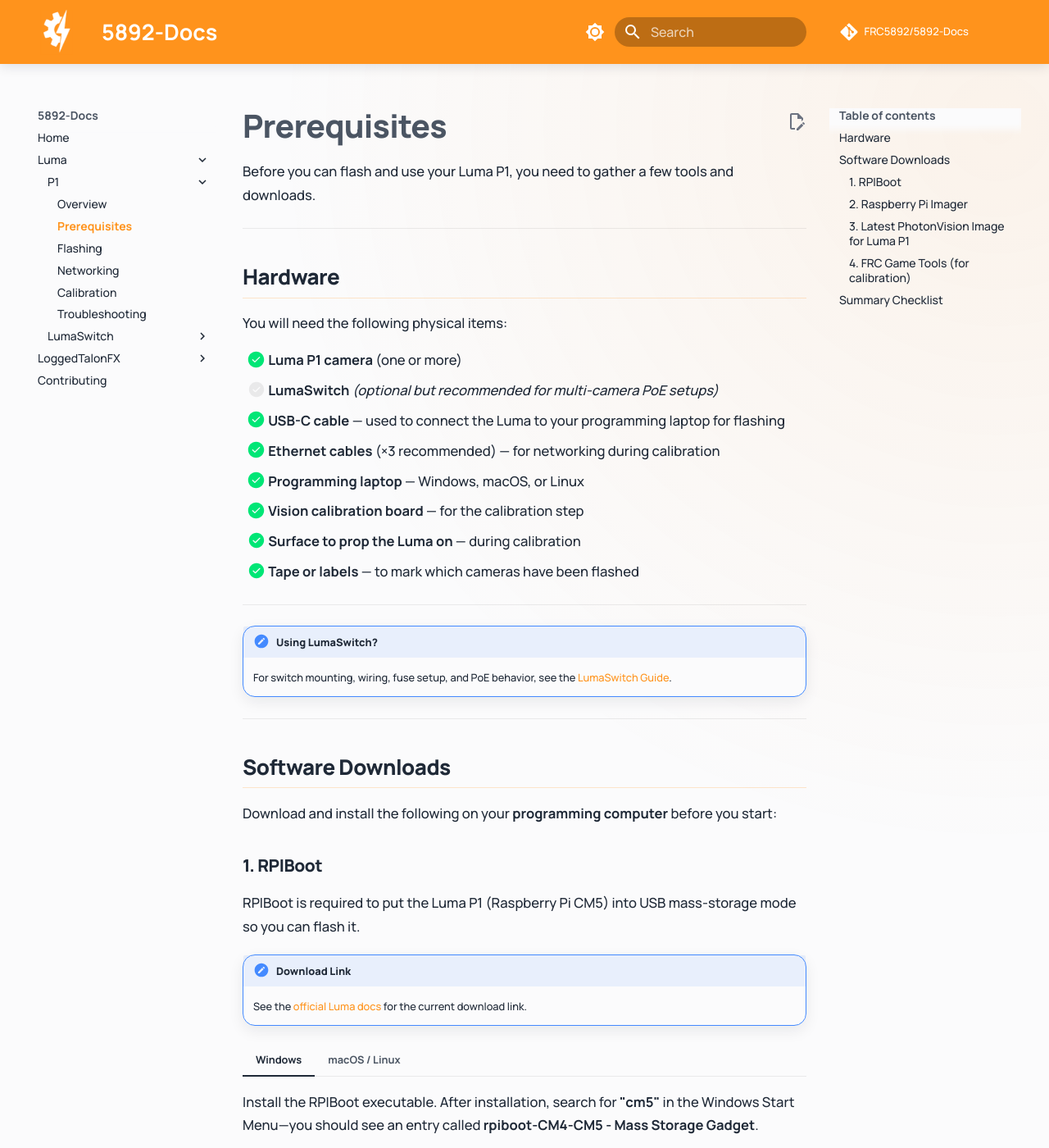
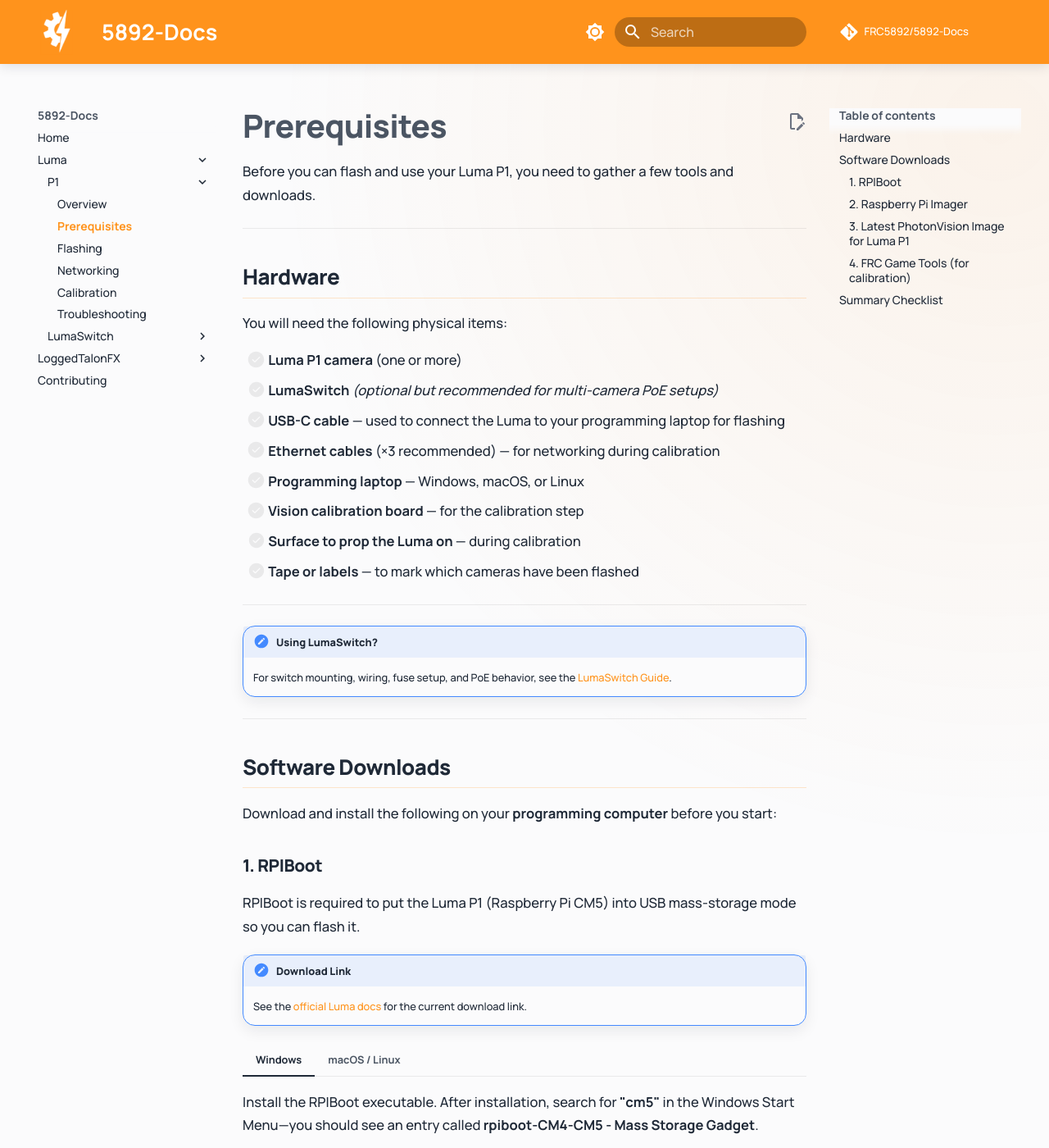
Before and after one commit to FRC5892/Luma-Docs, an MkDocs documentation site: the page built from docs/p1/prerequisites.md, in a window 1280 px wide and 1400 px high. Shown: the whole window at 82% size. Built offline with MkDocs 1.6.1 and Material for MkDocs 9.7.7, drawn with Linux system fonts in a browser that asks for light colours; comment, search, counter and statistics services are not loaded.

Commit message:
Refactor prerequisites.md and extra.css for improved clarity and consistency: adjust task item checkboxes and enhance styling

```diff
--- a/docs/p1/prerequisites.md
+++ b/docs/p1/prerequisites.md
@@ -7,16 +7,17 @@ Before you can flash and use your Luma P1, you need to gather a few tools and do
 
 ## Hardware
 
+
 You will need the following physical items:
 
-- [x] **Luma P1 camera** (one or more)
+- [ ] **Luma P1 camera** (one or more)
 - [ ] **LumaSwitch** *(optional but recommended for multi-camera PoE setups)*
-- [x] **USB-C cable** — used to connect the Luma to your programming laptop for flashing
-- [x] **Ethernet cables** (×3 recommended) — for networking during calibration
-- [x] **Programming laptop** — Windows, macOS, or Linux
-- [x] **Vision calibration board** — for the calibration step
-- [x] **Surface to prop the Luma on** — during calibration
-- [x] **Tape or labels** — to mark which cameras have been flashed
+- [ ] **USB-C cable** — used to connect the Luma to your programming laptop for flashing
+- [ ] **Ethernet cables** (×3 recommended) — for networking during calibration
+- [ ] **Programming laptop** — Windows, macOS, or Linux
+- [ ] **Vision calibration board** — for the calibration step
+- [ ] **Surface to prop the Luma on** — during calibration
+- [ ] **Tape or labels** — to mark which cameras have been flashed
 
 ---
 
--- a/docs/stylesheets/extra.css
+++ b/docs/stylesheets/extra.css
@@ -254,12 +254,15 @@ kbd {
   opacity: 0.88;
 }
 
+
 .md-typeset .task-item-checked p,
 .md-typeset .task-item-checked span,
 .md-typeset .task-item-checked {
   text-decoration: line-through;
   text-decoration-thickness: 4px;
-  text-decoration-color: rgba(255, 147, 28, 0.5);
+  text-decoration-color: rgba(255, 147, 28, 1);
+  background: linear-gradient(90deg, rgba(255,147,28,0.18) 0%, rgba(255,147,28,0.09) 100%);
+  border-radius: 2px;
 }
 
 [data-md-color-scheme="slate"] .md-typeset .task-item-checked p,
```
